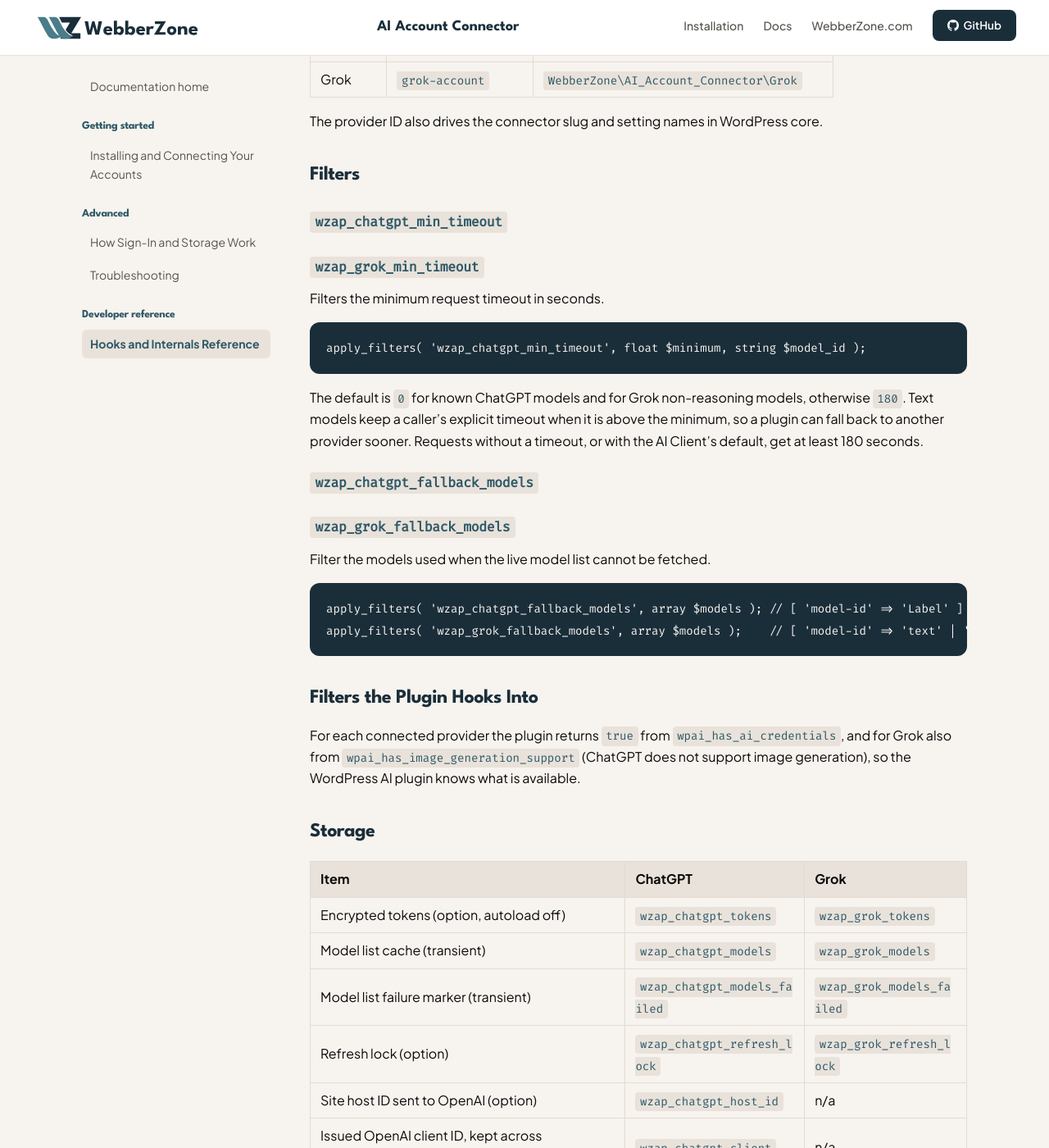
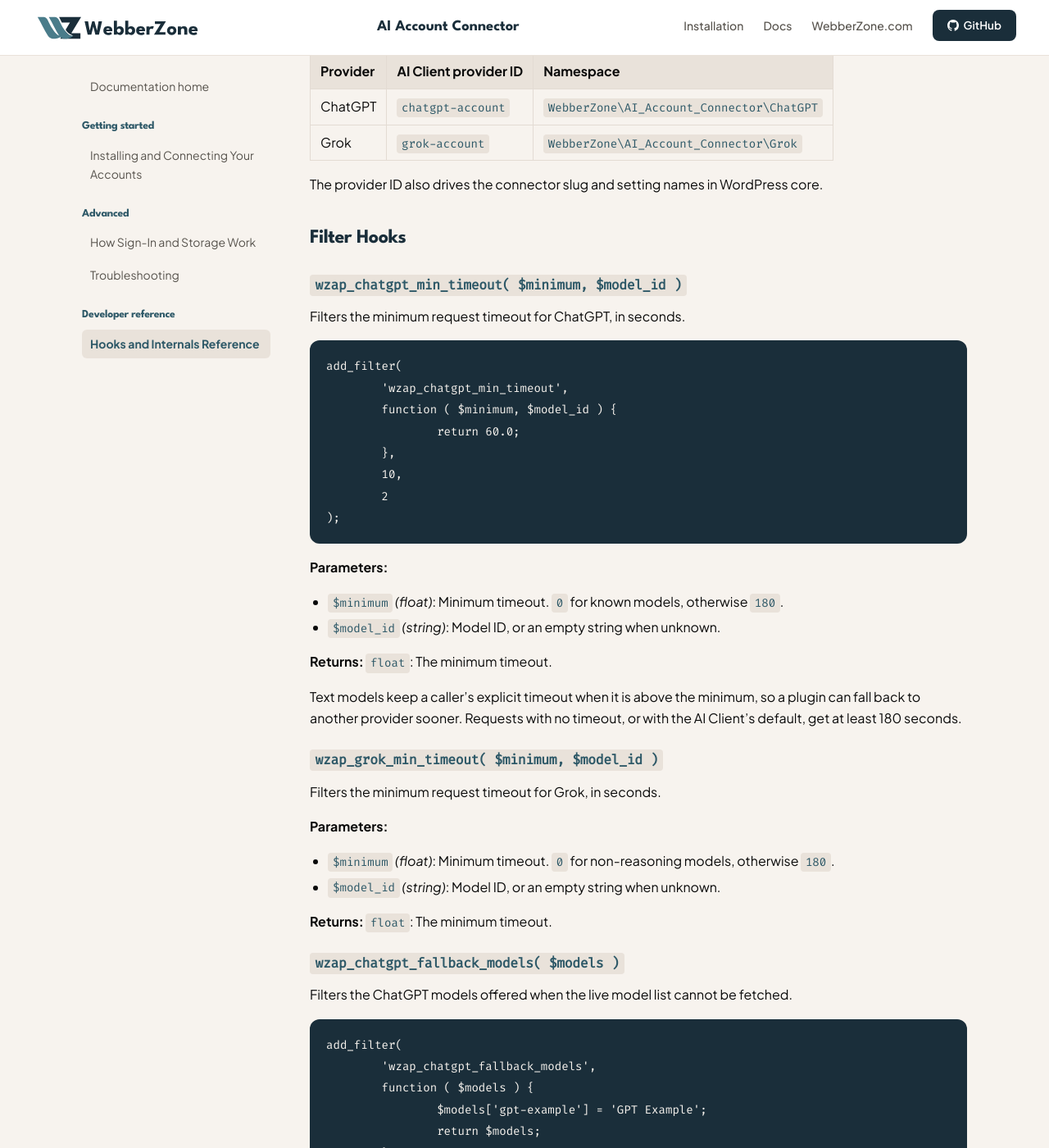
Before and after one commit to WebberZone/webberzone-ai-account-connector, a Jekyll site: the page built from docs/03-aac-developer-docs/hooks-reference.md, in a window 1280 px wide and 1400 px high, scrolled down 255 px. Shown: the whole window at 82% size. Built offline with Jekyll 4.4.1, drawn with Linux system fonts in a browser that asks for light colours; some of the changed text lies outside the part shown.

Commit message:
Update the documentation and state the address to copy
Say in the connect dialog and the install guide that the address to copy starts with http://127.0.0.1. Restructure the hooks reference into the developer-reference format, sort tags, use American spellings and link the repository from each article.

````diff
--- a/docs/03-aac-developer-docs/hooks-reference.md
+++ b/docs/03-aac-developer-docs/hooks-reference.md
@@ -11,6 +11,8 @@ toc: true
 
 [toc]
 
+[WebberZone AI Account Connector](https://github.com/WebberZone/webberzone-ai-account-connector) registers two providers with the WordPress AI Client and exposes a small set of filters, options and AJAX actions.
+
 ## Provider IDs
 
 | Provider | AI Client provider ID | Namespace |
@@ -20,32 +22,76 @@ toc: true
 
 The provider ID also drives the connector slug and setting names in WordPress core.
 
-## Filters
+## Filter Hooks
 
-### `wzap_chatgpt_min_timeout`
-### `wzap_grok_min_timeout`
+### `wzap_chatgpt_min_timeout( $minimum, $model_id )`
 
-Filters the minimum request timeout in seconds.
+Filters the minimum request timeout for ChatGPT, in seconds.
 
 ```php
-apply_filters( 'wzap_chatgpt_min_timeout', float $minimum, string $model_id );
+add_filter(
+	'wzap_chatgpt_min_timeout',
+	function ( $minimum, $model_id ) {
+		return 60.0;
+	},
+	10,
+	2
+);
 ```
 
-The default is `0` for known ChatGPT models and for Grok non-reasoning models, otherwise `180`. Text models keep a caller's explicit timeout when it is above the minimum, so a plugin can fall back to another provider sooner. Requests without a timeout, or with the AI Client's default, get at least 180 seconds.
+**Parameters:**
 
-### `wzap_chatgpt_fallback_models`
-### `wzap_grok_fallback_models`
+- `$minimum` *(float)*: Minimum timeout. `0` for known models, otherwise `180`.
+- `$model_id` *(string)*: Model ID, or an empty string when unknown.
 
-Filter the models used when the live model list cannot be fetched.
+**Returns:** `float`: The minimum timeout.
+
+Text models keep a caller's explicit timeout when it is above the minimum, so a plugin can fall back to another provider sooner. Requests with no timeout, or with the AI Client's default, get at least 180 seconds.
+
+### `wzap_grok_min_timeout( $minimum, $model_id )`
+
+Filters the minimum request timeout for Grok, in seconds.
+
+**Parameters:**
+
+- `$minimum` *(float)*: Minimum timeout. `0` for non-reasoning models, otherwise `180`.
+- `$model_id` *(string)*: Model ID, or an empty string when unknown.
+
+**Returns:** `float`: The minimum timeout.
+
+### `wzap_chatgpt_fallback_models( $models )`
+
+Filters the ChatGPT models offered when the live model list cannot be fetched.
 
 ```php
-apply_filters( 'wzap_chatgpt_fallback_models', array $models ); // [ 'model-id' => 'Label' ]
-apply_filters( 'wzap_grok_fallback_models', array $models );    // [ 'model-id' => 'text' | 'image' ]
+add_filter(
+	'wzap_chatgpt_fallback_models',
+	function ( $models ) {
+		$models['gpt-example'] = 'GPT Example';
+		return $models;
+	}
+);
 ```
+
+**Parameters:**
+
+- `$models` *(array)*: Model ID mapped to display name.
+
+**Returns:** `array`: The models.
+
+### `wzap_grok_fallback_models( $models )`
+
+Filters the Grok models offered when the live model list cannot be fetched.
+
+**Parameters:**
+
+- `$models` *(array)*: Model ID mapped to a type, either `text` or `image`.
+
+**Returns:** `array`: The models.
 
 ## Filters the Plugin Hooks Into
 
-For each connected provider the plugin returns `true` from `wpai_has_ai_credentials`, and for Grok also from `wpai_has_image_generation_support` (ChatGPT does not support image generation), so the WordPress AI plugin knows what is available.
+For each connected provider the plugin returns `true` from `wpai_has_ai_credentials`. For Grok it also returns `true` from `wpai_has_image_generation_support`, because ChatGPT does not support image generation. The WordPress AI plugin uses these to know what is available.
 
 ## Storage
 
@@ -63,7 +109,16 @@ Tokens are encrypted with libsodium. The key is derived from `AUTH_KEY` and `AUT
 
 ## AJAX Actions
 
-Each provider registers `wp_ajax_{prefix}_start`, `_exchange`, `_cancel` and `_disconnect`. `_start` requires `acknowledged=1`, set by the connect dialog after the warning is accepted. `_exchange` takes the pasted `code`: the one-time code for Grok, the redirect address for ChatGPT, where the prefix is `wzap_chatgpt` or `wzap_grok`. Every action checks a nonce (`{prefix}_admin`) and the `manage_options` capability.
+Each provider registers four `wp_ajax_` actions, where the prefix is `wzap_chatgpt` or `wzap_grok`.
+
+| Action | Purpose |
+|---|---|
+| `{prefix}_start` | Starts a sign-in and returns the consent URL. Requires `acknowledged=1`, which the connect dialog sends after the warning is accepted. |
+| `{prefix}_exchange` | Finishes the sign-in from the pasted `code`: the one-time code for Grok, or the redirect address for ChatGPT. |
+| `{prefix}_cancel` | Abandons the pending sign-in. |
+| `{prefix}_disconnect` | Removes the stored tokens and asks the provider to revoke the sign-in. |
+
+Every action checks a nonce (`{prefix}_admin`) and the `manage_options` capability.
 
 ## Layout
 
````
Also changed, not shown: docs/01-aac-getting-started/installing-and-connecting.md (+5 -5 lines), docs/02-aac-advanced/how-sign-in-works.md (+5 -3 lines), docs/02-aac-advanced/troubleshooting.md (+2 -0 lines), 1 other file.
